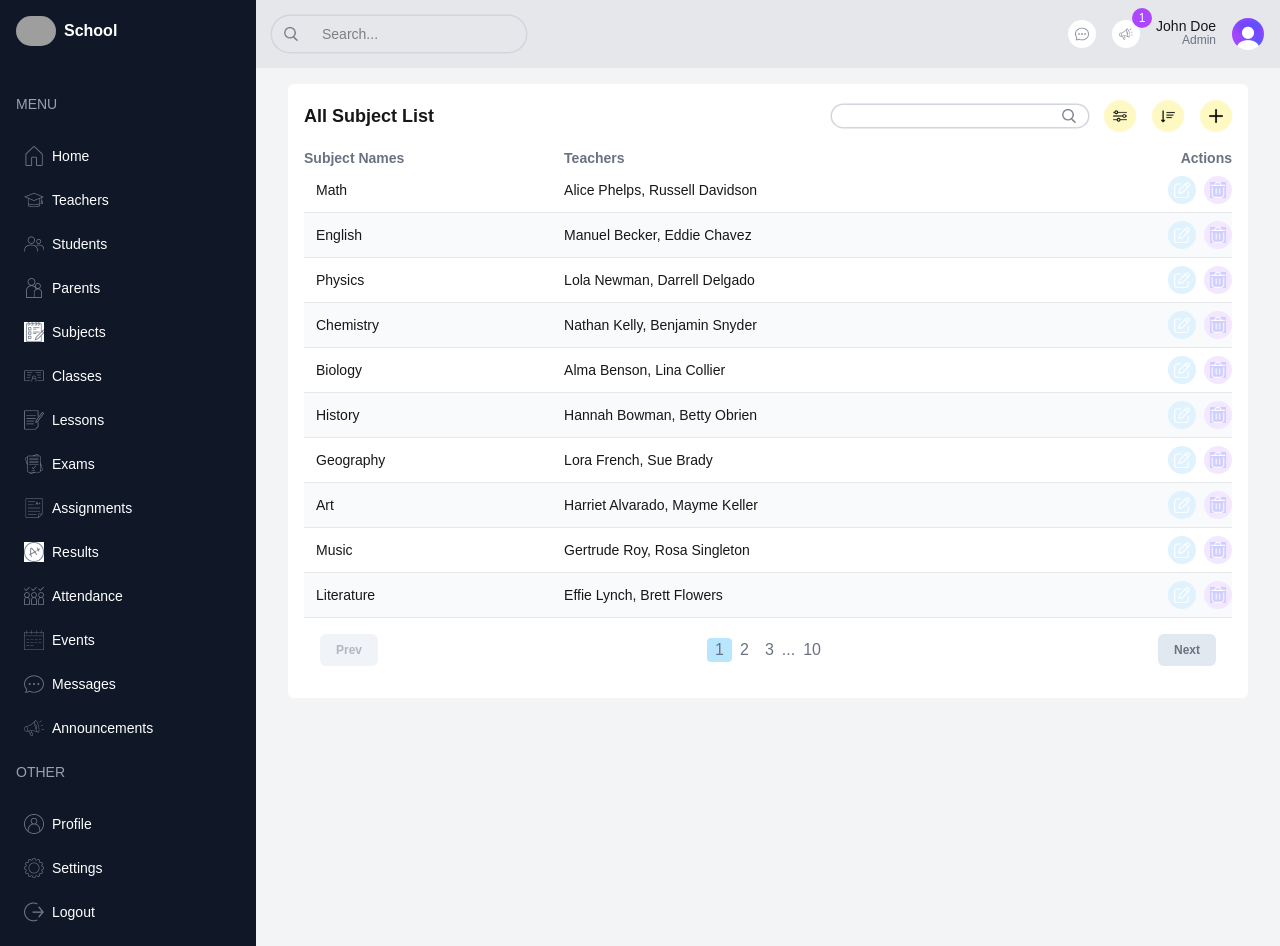
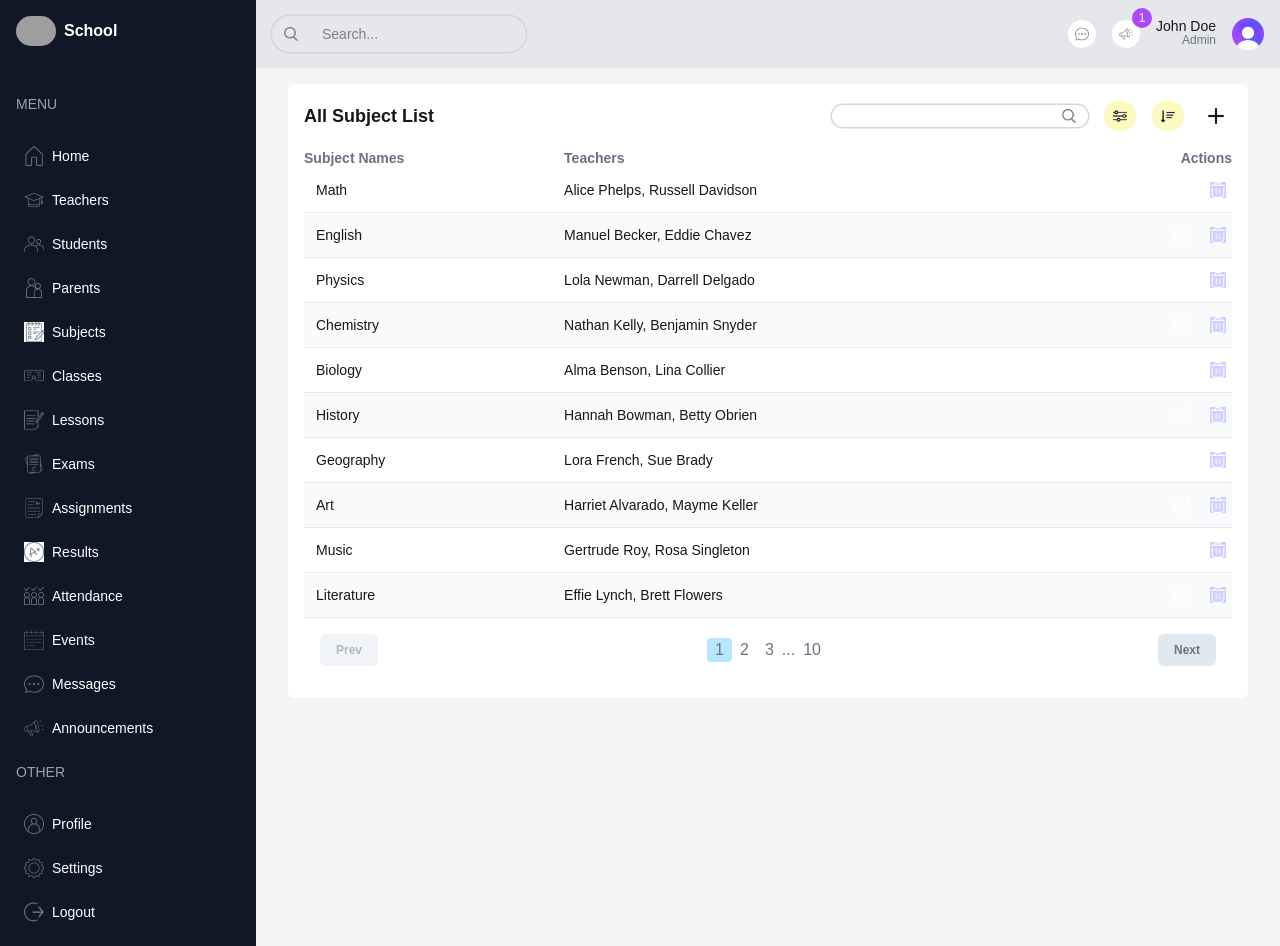
Before and after one commit to rumachoudhury/school-management-dashboard, a Next.js app: page /list/subjects in a window 1280 px wide. Built offline with nearby package versions, Linux system fonts and the light colour scheme; grey boxes are pictures that could not be loaded.

Commit message:
Updated subject Page” git push

```diff
--- a/src/app/(dashboard)/list/students/page.tsx
+++ b/src/app/(dashboard)/list/students/page.tsx
@@ -5,6 +5,7 @@ import TableSearch from "@/src/components/TableSearch";
 import Image from "next/image";
 import Link from "next/link";
 import { role, studentsData } from "@/src/lib/data";
+import FormModal from "@/src/components/FormModal";
 
 type Column = {
   header: string;
@@ -87,25 +88,19 @@ export default function StudentListPage() {
         <td className="hidden lg:table-cell">{item.address}</td>
 
         <td className="flex items-center gap-2 justify-end">
-          <Link href={`/list/students/${item.id}`}>
-            <button className="w-7 h-7 flex items-center justify-center rounded-full bg-sky-100">
+          <Link
+            href={`/list/students/${item.id}`}
+            className="w-7 h-7 flex items-center justify-center rounded-full bg-sky-100"
+          >
             <Image
               src="/images/school-management-dashboard/view.png"
               alt="View"
               width={16}
               height={16}
             />
-            </button>
           </Link>
           {role === "admin" && (
-            <button className="w-7 h-7 flex items-center justify-center rounded-full bg-purple-100">
-              <Image
-                src="/images/school-management-dashboard/delete.png"
-                alt="View"
-                width={16}
-                height={16}
-              />
-            </button>
+            <FormModal table="student" type="delete" id={item.id} />
           )}
         </td>
       </tr>
@@ -144,16 +139,7 @@ export default function StudentListPage() {
               />
             </button>
 
-            {role === "admin" && (
-              <button className="w-8 h-8 flex items-center justify-center rounded-full bg-yellow-100">
-                <Image
-                  src="/images/school-management-dashboard/plus.png"
-                  alt="Filter"
-                  width={14}
-                  height={14}
-                />
-              </button>
-            )}
+            {role === "admin" && <FormModal table="student" type="create" />}
           </div>
         </div>
       </div>
--- a/src/app/(dashboard)/list/subjects/page.tsx
+++ b/src/app/(dashboard)/list/subjects/page.tsx
@@ -3,8 +3,8 @@ import Table from "@/src/components/Table";
 
 import TableSearch from "@/src/components/TableSearch";
 import Image from "next/image";
-import Link from "next/link";
 import { role, subjectsData } from "@/src/lib/data";
+import FormModal from "@/src/components/FormModal";
 
 type Column = {
   header: string;
@@ -49,26 +49,16 @@ export default function SubjectListPage() {
 
         <td>
           <div className="flex items-center gap-2 justify-end">
-            <Link href={`/list/subjects/${item.id}`}>
-              <button className="w-7 h-7 flex items-center justify-center rounded-full bg-sky-100">
-                <Image
-                  src="/images/school-management-dashboard/edit.png"
-                  alt="View"
-                  width={16}
-                  height={16}
+            {role === "admin" && (
+              <>
+                <FormModal
+                  table="subject"
+                  type="update"
+                  data={item}
+                  id={item.id}
                 />
-              </button>
-            </Link>
-
-            {role === "admin" && (
-              <button className="w-7 h-7 flex items-center justify-center rounded-full bg-purple-100">
-                <Image
-                  src="/images/school-management-dashboard/delete.png"
-                  alt="Delete"
-                  width={16}
-                  height={16}
-                />
-              </button>
+                <FormModal table="subject" type="delete" id={item.id} />
+              </>
             )}
           </div>
         </td>
@@ -108,16 +98,7 @@ export default function SubjectListPage() {
               />
             </button>
 
-            {role === "admin" && (
-              <button className="w-8 h-8 flex items-center justify-center rounded-full bg-yellow-100">
-                <Image
-                  src="/images/school-management-dashboard/plus.png"
-                  alt="Filter"
-                  width={14}
-                  height={14}
-                />
-              </button>
-            )}
+            {role === "admin" && <FormModal table="subject" type="create" />}
           </div>
         </div>
       </div>
--- a/src/components/FormModal.tsx
+++ b/src/components/FormModal.tsx
@@ -97,10 +97,10 @@ export default function FormModal({
                 onClick={() => setOpen(true)}
                 className={`flex items-center justify-center rounded-full transition-colors ${
                     type === "create"
-                        ? "h-8 w-8 bg-lamaYellow"
+                                                ? "h-8 w-8 bg-yellow"
                         : type === "update"
-                          ? "h-7 w-7 bg-lamaSky"
-                          : "h-7 w-7 bg-lamaPurple"
+                                                    ? "h-7 w-7 bg-sky"
+                                                    : "h-7 w-7 bg-purple"
                 }`}
             >
                 <Image src={actionImages[type]} alt="" width={16} height={16} />
```
Lines whose indentation alone changed are shown as unchanged.
